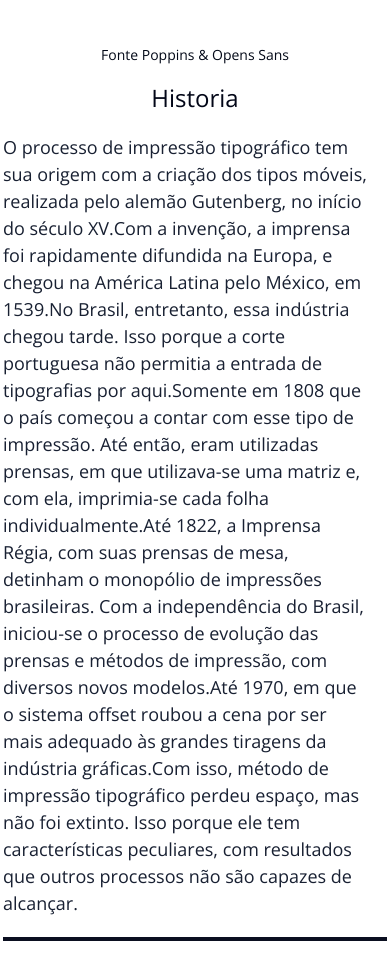
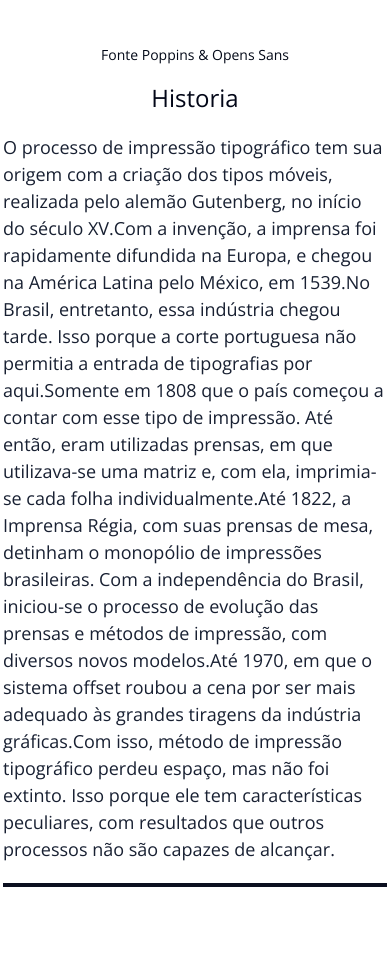
Before and after one commit to JheanAntunes/tipografia, a Next.js app: page / in a window 390 px wide. Shown: the part 1080-2060 px from the top of the page. After the commit the page ends 2031 px from the top, so only its background shows below. Built offline with nearby package versions, Linux system fonts and the light colour scheme.

Commit message:
styles: responsividade

```diff
--- a/src/components/ui/home/animateContent.tsx
+++ b/src/components/ui/home/animateContent.tsx
@@ -14,7 +14,7 @@ function AnimateContent({
                 direction={direction}
                 className={cn(
                     'border-b-4 border-solid border-b-slate-950 pb-5',
-                    direction === 'left' ? 'pr-4' : 'pl-4',
+                    direction === 'left' ? '@5xl:pr-4' : '@5xl:pl-4',
                     className
                 )}
             >
```
